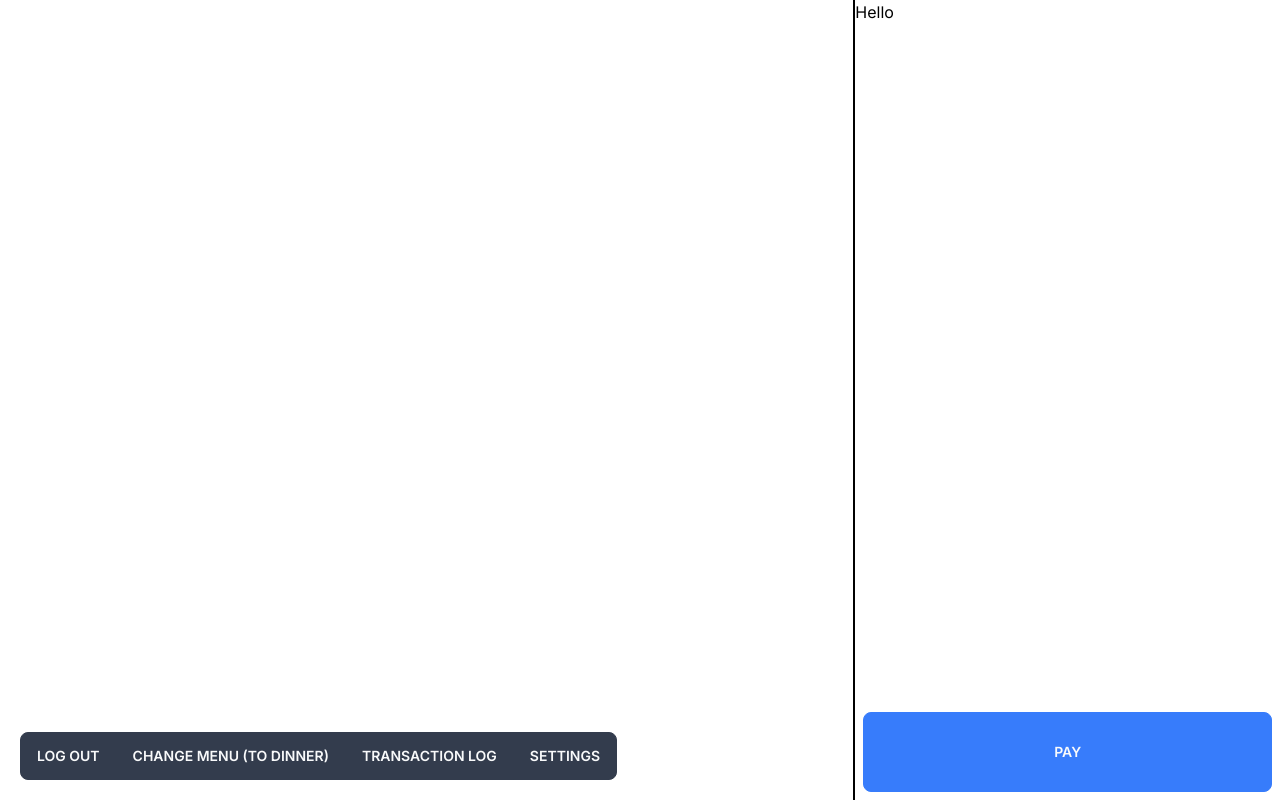
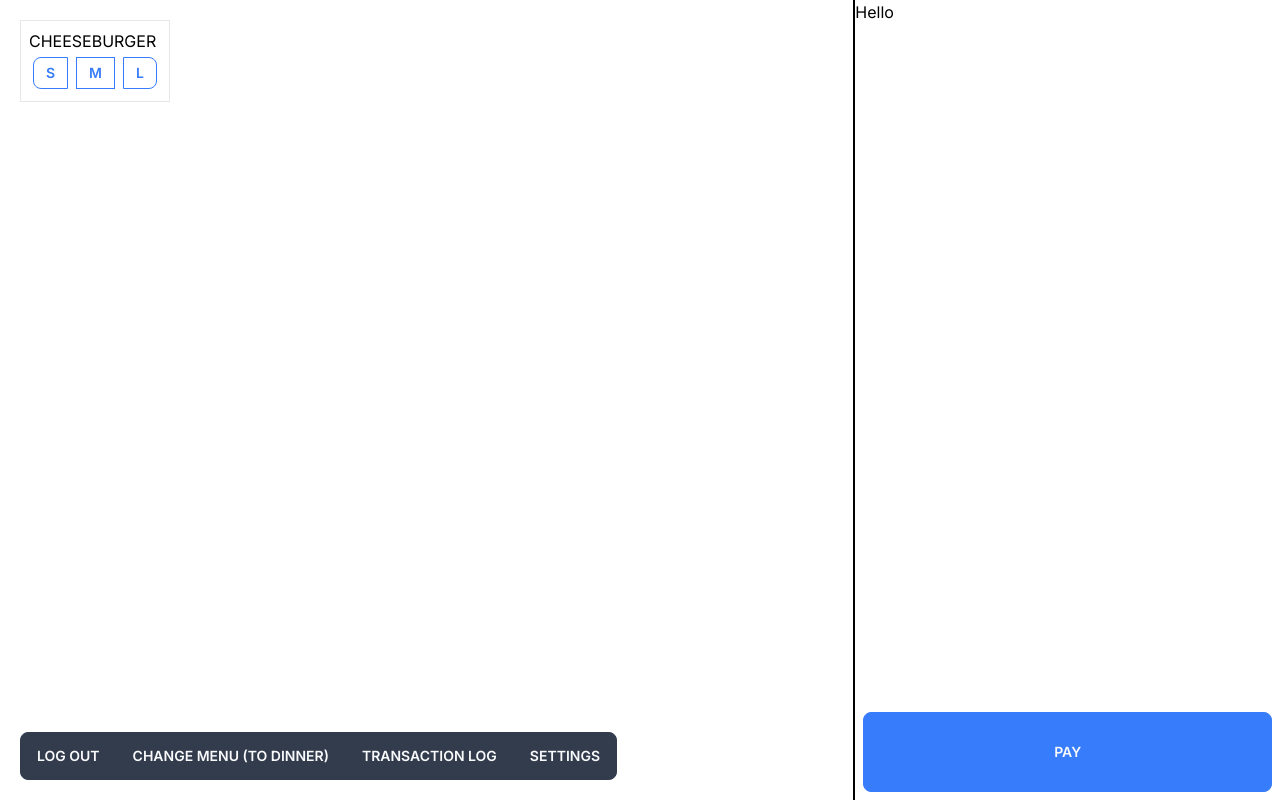
Before and after one commit to atbu/pos-system, a Next.js app: page / in a window 1280 px wide. Built offline with nearby package versions, Linux system fonts and the light colour scheme.

Commit message:
Add transaction log / buttons for sizes

```diff
--- a/app/components/BottomBar.tsx
+++ b/app/components/BottomBar.tsx
@@ -3,10 +3,10 @@ import BottomBarItem from './BottomBarItem'
 
 const BottomBar = () => {
   return (
-    <div className='join join-horizontal'>
+    <div className='join join-horizontal' role='group'>
         <BottomBarItem text="Log Out" route=''></BottomBarItem>
         <BottomBarItem text="Change Menu (to Dinner)" route=''></BottomBarItem>
-        <BottomBarItem text="Transaction Log" route=''></BottomBarItem>
+        <BottomBarItem text="Transaction Log" route="transaction-log"></BottomBarItem>
         <BottomBarItem text="Settings" route="settings"></BottomBarItem>
     </div>
   )
--- a/app/components/CurrentOrder.tsx
+++ b/app/components/CurrentOrder.tsx
@@ -37,9 +37,6 @@ const CurrentOrder = () => {
 
   return (
     <div>
-      <div className='absolute top-5 left-5'>
-        <ItemGrid />
-      </div>
       <div>
         <ul>
           {currentOrder.map(item => item)}
--- a/app/components/Item.tsx
+++ b/app/components/Item.tsx
@@ -1,15 +1,21 @@
 'use client';
 import React from 'react'
+import { Size } from '@prisma/client'
 
-const Item = ( { name, price }: { name: string; price: number } ) => {
-  function handleClick(name: string, price: number) {
-    console.log(name, price)
+const Item = ( { name }: { name: string } ) => {
+  function handleClick(name: string, price: number, size: string) {
+    console.log(name, price, size)
   }
   return (
     <div>
-      <button className="btn btn-outline" onClick={() => handleClick(name, price)}>
-          { name } - { '£' + price.toFixed(2).toString() }
-      </button>
+      <div className="border p-2">
+          { name }<br />
+          <div className='join'>
+            <button className='btn btn-secondary btn-outline btn-sm m-1 join-item' onClick={() => {handleClick(name, 1, Size.SMALL.toString())}}>{Size.SMALL[0]}</button>
+            <button className='btn btn-secondary btn-outline btn-sm m-1 join-item' onClick={() => {handleClick(name, 2, Size.MEDIUM.toString())}}>{Size.MEDIUM[0]}</button>
+            <button className='btn btn-secondary btn-outline btn-sm m-1 join-item' onClick={() => {handleClick(name, 3, Size.LARGE.toString())}}>{Size.LARGE[0]}</button>
+          </div>
+      </div>
     </div>
   )
 }
--- a/app/components/ItemGrid.tsx
+++ b/app/components/ItemGrid.tsx
@@ -4,7 +4,7 @@ import Item from './Item'
 const ItemGrid = () => {
   return (
     <div className='grid gap-4'>
-
+        <Item name="CHEESEBURGER"></Item>
     </div>
   )
 }
--- a/app/page.tsx
+++ b/app/page.tsx
@@ -13,6 +13,9 @@ export default function Home() {
         <div className='absolute inset-y-0 right-0 w-1/3 h-screen-max border-l-2 border-black'>
           <CurrentOrder />
         </div>
+        <div className='absolute top-5 left-5'>
+        <ItemGrid />
+      </div>
       </div>
     </main>
   )
--- /dev/null
+++ b/app/transaction-log/page.tsx
@@ -0,0 +1,30 @@
+import React from 'react'
+import prisma from '../../lib/prisma'
+
+const page = async () => {
+
+  const orders = await getOrders();
+  const orders2 = JSON.parse(JSON.stringify(orders))
+
+  return (
+
+    <div>
+        {orders2.map(order => (
+            <p key={order.orderId}>{order.orderId}
+
+            {order.items.map(item => (
+              <p key={item.orderItemId}>{item.orderItemId} {item.item} {item.size} {item.price}</p>
+            ))}
+
+            {order.status}</p>
+        ))}
+    </div>
+  )
+}
+
+async function getOrders(){
+    const orders = await prisma.order.findMany( { include: { items: true }, });
+    return orders;
+}
+
+export default page
--- a/package.json
+++ b/package.json
@@ -14,6 +14,7 @@
     "@types/react": "18.2.27",
     "@types/react-dom": "18.2.12",
     "autoprefixer": "10.4.16",
+    "daisyui": "^3.9.4",
     "eslint": "8.51.0",
     "eslint-config-next": "13.5.4",
     "next": "13.5.4",
@@ -24,7 +25,6 @@
     "typescript": "5.2.2"
   },
   "devDependencies": {
-    "daisyui": "^3.9.2",
     "prisma": "^5.4.2"
   }
 }
```
Also changed, not shown: 1 other file (tests, documents, lock files or other folders).
